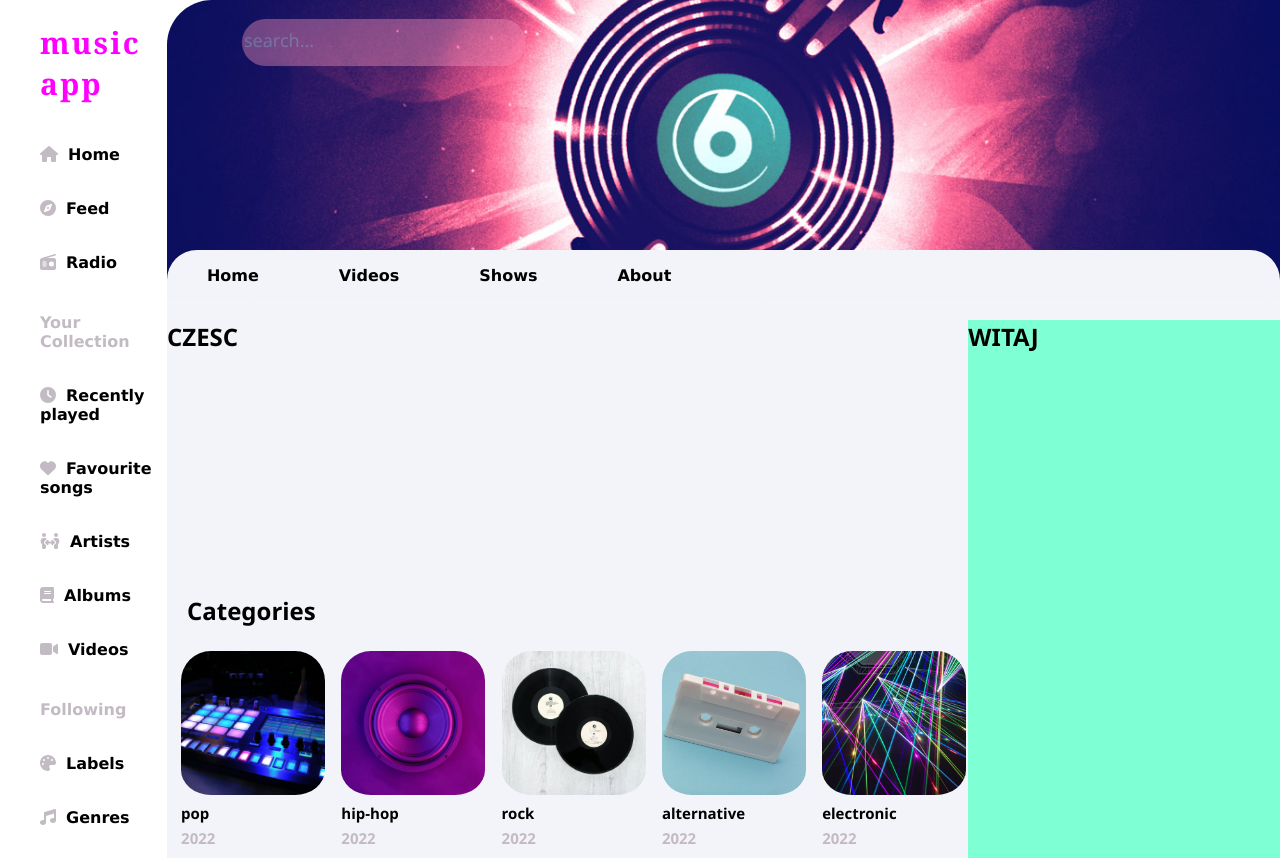
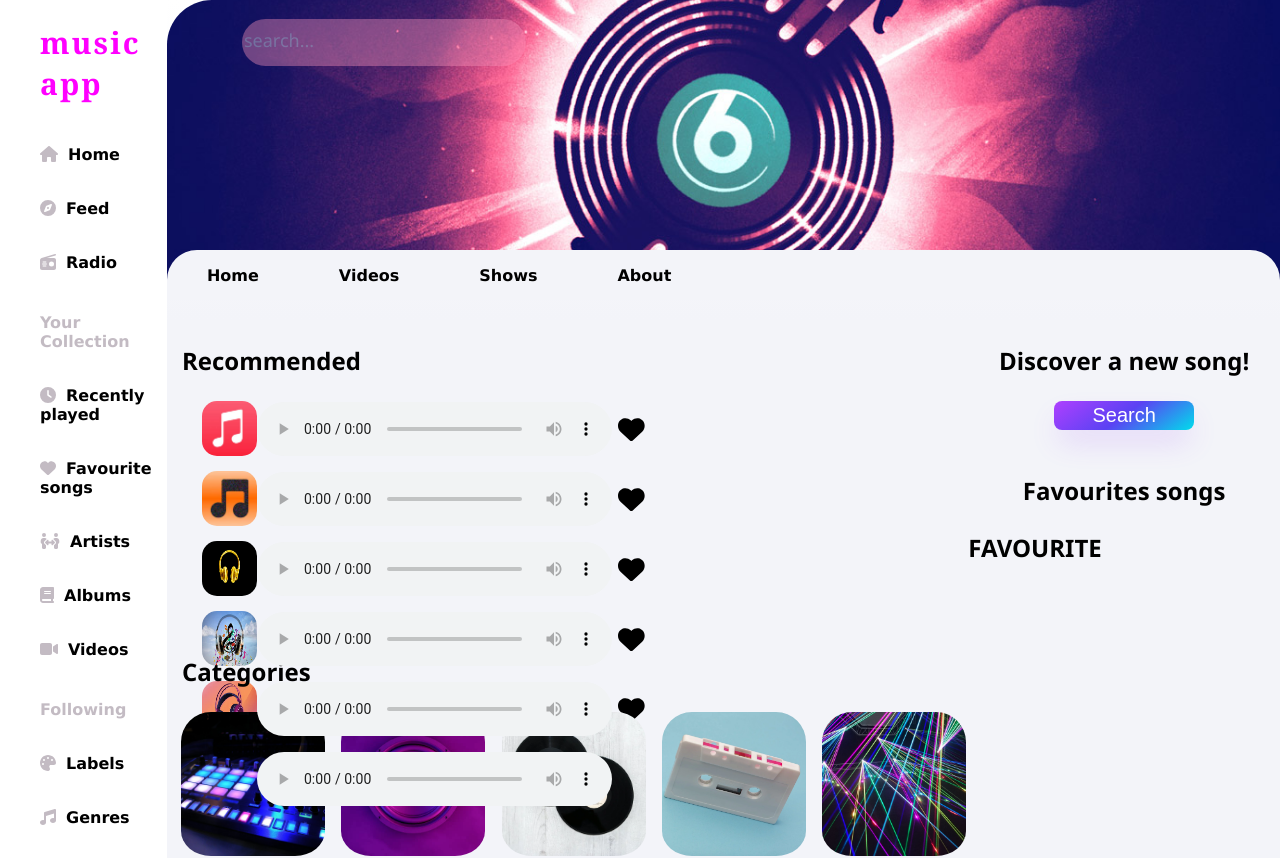
Before and after one commit to KatSobieska/react-music-app, a React (Create React App) app: page / in a window 1280 px wide. Shown: the top 858 px of the page. Built offline with nearby package versions, Linux system fonts and the light colour scheme.

Commit message:
Update component Home and the styles

```diff
--- a/src/components/features/Home.js
+++ b/src/components/features/Home.js
@@ -1,17 +1,57 @@
 import { getAllCategories } from "../../redux/categoriesRedux";
 import CategoryBox from "../common/CategoryBox";
 import styles from "./Home.module.scss";
-import { useSelector } from "react-redux";
+import { useDispatch, useSelector } from "react-redux";
 import PropTypes from "prop-types";
+import AudioPlayer from "./AudioPlayer";
+import { getAllSongs, getRecommendedSongs } from "../../redux/songsRedux";
+import { useState } from "react";
+import Favourite from "../pages/Favourite";
+import { FontAwesomeIcon } from "@fortawesome/react-fontawesome";
+import { faHeart } from "@fortawesome/free-solid-svg-icons";
+import { addToFavorites } from "../../redux/favoritesRedux";
 
 const Home = () => {
+  const [randomSong, setRandomSong] = useState("");
   const categories = useSelector(getAllCategories);
+  const recommendedSongs = useSelector(getRecommendedSongs);
+  const songs = useSelector(getAllSongs);
+  const dispatch = useDispatch();
 
-  console.log("categories", categories);
+  const handleDiscover = () => {
+    const randomSong = songs[Math.floor(Math.random() * songs.length)];
+    setRandomSong(randomSong);
+  };
+
+  const handleFavorite = (e) => {
+    dispatch(addToFavorites(e));
+  };
+
   return (
     <div className={styles.home}>
       <div className={styles.first}>
-        <div className={styles.popular}>CZESC</div>
+        <p className={styles.recommended}>Recommended</p>
+        <div className={styles.popular}>
+          {recommendedSongs.map((song, index) => (
+            <div className={styles.song} key={index}>
+              <AudioPlayer
+                fileName={song.fileName}
+                songImage={song.songImage}
+                styles={{ borderRadius: "15px" }}
+              />
+              <button
+                onClick={() => handleFavorite(song)}
+                className={styles.buttonFav}
+              >
+                <FontAwesomeIcon
+                  icon={faHeart}
+                  style={{ marginBottom: "14px" }}
+                  size="2x"
+                />
+              </button>
+            </div>
+          ))}
+        </div>
         <div className={styles.categories}>
           <p>Categories</p>
           <div className={styles.categoryBoxes}>
@@ -25,7 +65,38 @@ const Home = () => {
           </div>
         </div>
       </div>
-      <div className={styles.discover}>WITAJ</div>
+      <div className={styles.discover}>
+        <p>Discover a new song!</p>
+        <div className={styles.body}>
+          <button
+            className={styles.searchButton}
+            onClick={() => handleDiscover()}
+          >
+            Search
+          </button>
+          {randomSong && (
+            <div className={styles.song}>
+              <AudioPlayer
+                fileName={randomSong.fileName}
+                songImage={randomSong.songImage}
+                styles={{ borderRadius: "15px" }}
+              />
+              <button
+                onClick={() => handleFavorite(randomSong)}
+                className={styles.buttonFav}
+              >
+                <FontAwesomeIcon
+                  icon={faHeart}
+                  style={{ marginBottom: "14px" }}
+                  size="2x"
+                />
+              </button>
+            </div>
+          )}
+        </div>
+        <p>Favourites songs</p>
+        <Favourite />
+      </div>
     </div>
   );
 };
@@ -36,4 +107,9 @@ Home.propTypes = {
   imageName: PropTypes.string,
 };
 
+Home.propTypes = {
+  fileName: PropTypes.string,
+  recommendedImage: PropTypes.string,
+};
+
 export default Home;
--- a/src/components/features/Home.module.scss
+++ b/src/components/features/Home.module.scss
@@ -10,14 +10,25 @@
 }
 .first {
   width: 72%;
+
+  .recommended {
+    padding-left: 15px;
+    font-weight: 700;
+  }
 }
 .popular {
-  height: 250px;
+  height: 230px;
+  padding-left: 25px;
+  display: flex;
+  flex-wrap: wrap;
+}
+.popular > * {
+  flex: 0 0 33.3333%;
 }
 .categories {
-  height: 280px;
+  height: 262px;
   p {
-    padding-left: 20px;
+    padding-left: 15px;
     font-weight: 700;
   }
 }
@@ -26,7 +37,60 @@
   justify-content: space-around;
 }
 .discover {
-  background-color: aquamarine;
   height: 560px;
   width: 28%;
+
+  p {
+    text-align: center;
+    font-weight: bold;
+  }
 }
+
+.body {
+  display: flex;
+  justify-content: center;
+  flex-wrap: wrap;
+
+  .searchButton {
+    align-items: center;
+    background-image: linear-gradient(144deg, #af40ff, #5b42f3 50%, #00ddeb);
+    border: 0;
+    border-radius: 8px;
+    box-shadow: rgba(151, 65, 252, 0.2) 0 15px 30px -5px;
+    color: #ffffff;
+    display: flex;
+    font-size: 20px;
+    justify-content: center;
+    max-width: 100%;
+    min-width: 140px;
+    padding: 3px;
+    margin-bottom: 20px;
+  }
+}
+
+.authors {
+  display: block;
+  padding-top: 35px;
+
+  .card {
+    display: flex;
+  }
+}
+.follow {
+  background-color: rgba(51, 51, 51, 0.05);
+  border-radius: 8px;
+  border-width: 0;
+  color: #333333;
+  font-weight: 700;
+  margin: 0;
+  padding: 10px 12px;
+}
+
+.song {
+  display: flex;
+
+  button {
+    border: none;
+    background-color: transparent;
+  }
+}
```
